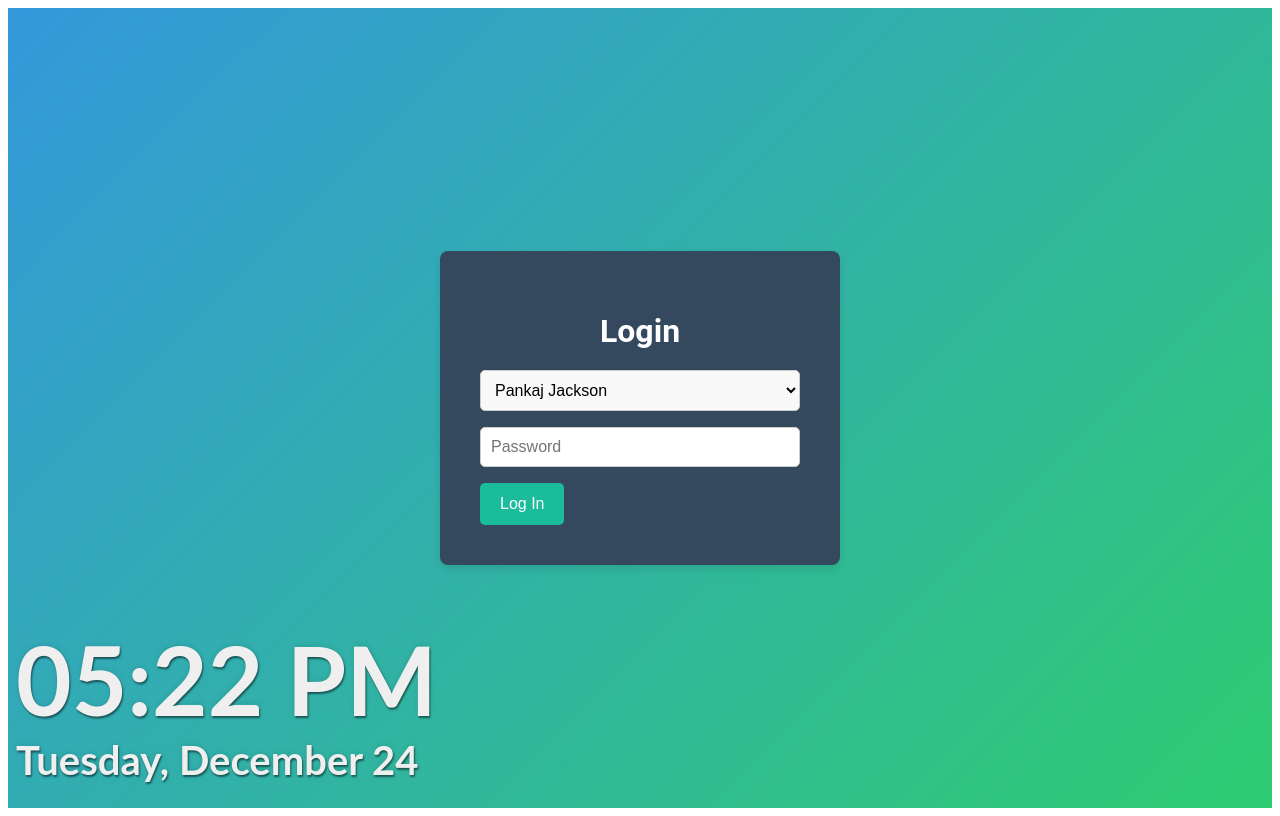
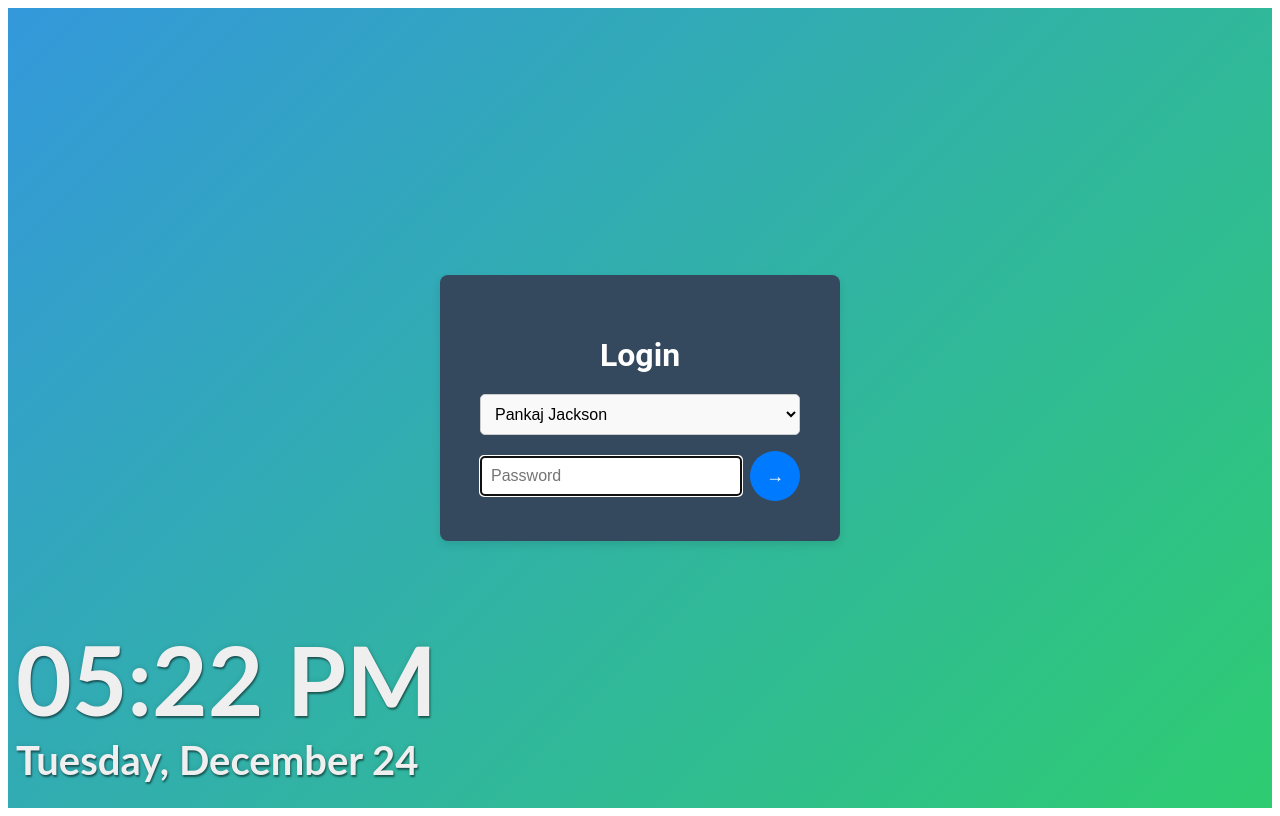
Before and after one commit to pankajackson/lightdm-webkit-theme-lxa, a React (Vite) app: page / in a window 1280 px wide. Built offline with nearby package versions, Linux system fonts and the light colour scheme.

Commit message:
Added login form

```diff
--- a/src/App.tsx
+++ b/src/App.tsx
@@ -19,7 +19,15 @@ const App: React.FC<Props> = ({ initialLightDM }) => {
   return (
     <>
       <BackgroundWrapper colors={{ color1: "#3498db", color2: "#2ecc71" }}>
-        <Greeter />
+        <Greeter
+          currentPassword={lightDM.password}
+          isSubmitting={lightDM.isAuthenticating}
+          onLogIn={lightDM.authenticate}
+          onPasswordChange={lightDM.setPassword}
+          onUserSelect={lightDM.setUser}
+          user={lightDM.user}
+          users={lightDM.users}
+        />
         <Clock is24Hour={false} />
       </BackgroundWrapper>
     </>
--- a/src/components/Greeter.tsx
+++ b/src/components/Greeter.tsx
@@ -1,43 +1,64 @@
 import React, { useState } from "react"
-import Title from "@/components/styled/Title"
-import FormContainer from "@/components/styled/FormContainer"
-import InputField from "@/components/styled/InputField"
-import DropdownInputField from "@/components/styled/DropDownInputField"
-import Button from "@/components/styled/Button"
-import { users, defaultUser } from "@/dummyData"
+import Title from "@/components/controls/Title"
+import UserListDropDown from "@/components/controls/UserListDropDown"
+import GreeterContainer from "@/components/controls/GreeterContainer"
+import LogInForm from "@/components/LoginForm" // Assuming you place LogInForm in controls
 
-const Greeter: React.FC = () => {
-  const [username, setUsername] = useState<string>("")
-  const [password, setPassword] = useState<string>("")
+interface LightDMUser {
+  username: string
+  display_name: string
+}
 
-  const handleLogin = () => {
-    if (username.trim() === "" || password.trim() === "") {
-      console.log("Please fill in all fields")
-      return
+interface Props {
+  currentPassword: string
+  isSubmitting: boolean
+  onLogIn: () => void
+  onPasswordChange: (newPassword: string) => void
+  onUserSelect: (user: LightDMUser) => void
+  user: null | LightDMUser
+  users: LightDMUser[]
+}
+
+const Greeter: React.FC<Props> = ({
+  currentPassword,
+  isSubmitting,
+  onPasswordChange,
+  onLogIn,
+  onUserSelect,
+  user,
+  users,
+}) => {
+  const [selectedUser, setSelectedUser] = useState<string>(user?.username || "")
+
+  const handleUserSelect = (newUser: string) => {
+    setSelectedUser(newUser)
+    const selected = users.find((u) => u.username === newUser)
+    if (selected) {
+      onUserSelect(selected)
     }
-    console.log("Login submitted with:", { username, password })
-    // Add login logic here
+  }
+
+  const handleLoginSubmit = () => {
+    onLogIn()
   }
 
   return (
-    <FormContainer>
+    <GreeterContainer>
       <Title>Login</Title>
-      <DropdownInputField
-        options={users}
-        defaultValue={defaultUser}
-        label="Select username"
+      <UserListDropDown
+        users={users}
+        defaultValue={selectedUser}
         id="ddlUsers"
-        name="ddUsers"
-        onChange={setUsername}
+        name="ddlUsers"
+        onChange={(e) => handleUserSelect(e.target.value)}
       />
-      <InputField
-        type="password"
-        placeholder="Password"
-        value={password}
-        onChange={(e) => setPassword(e.target.value)}
+      <LogInForm
+        currentPassword={currentPassword}
+        isSubmitting={isSubmitting}
+        onPasswordChange={onPasswordChange}
+        onSubmit={handleLoginSubmit}
       />
-      <Button onClick={handleLogin} label="Log In" />
-    </FormContainer>
+    </GreeterContainer>
   )
 }
 
--- /dev/null
+++ b/src/components/LoginForm.tsx
@@ -0,0 +1,98 @@
+import React, { useCallback, useEffect } from "react"
+import styled from "styled-components"
+import CircularButton from "@/components/controls/CircularButton"
+import FormContainer from "./controls/FormContainer"
+
+const StyledForm = styled.form`
+  display: flex;
+  flex-direction: column;
+  gap: 12px;
+`
+
+const InputWrapper = styled.div`
+  display: flex;
+  align-items: center;
+  gap: 8px;
+`
+
+const StyledInput = styled.input`
+  flex: 1;
+  padding: 10px;
+  font-size: 16px;
+  border: 1px solid #ccc;
+  border-radius: 4px;
+`
+
+const Spinner = styled.div`
+  border: 3px solid rgba(255, 255, 255, 0.3);
+  border-top: 3px solid #fff;
+  border-radius: 50%;
+  width: 24px;
+  height: 24px;
+  animation: spin 1s linear infinite;
+
+  @keyframes spin {
+    to {
+      transform: rotate(360deg);
+    }
+  }
+`
+
+interface Props {
+  currentPassword: string
+  isSubmitting: boolean
+  onPasswordChange: (newPassword: string) => void
+  onSubmit: () => void
+}
+
+const LogInForm: React.FC<Props> = ({
+  currentPassword,
+  isSubmitting,
+  onPasswordChange,
+  onSubmit,
+}) => {
+  const handlePasswordChange = useCallback(
+    (e: React.ChangeEvent<HTMLInputElement>) =>
+      onPasswordChange(e.target.value),
+    [onPasswordChange]
+  )
+
+  const handleSubmit = useCallback(
+    (e: React.FormEvent) => {
+      e.preventDefault()
+      onSubmit()
+    },
+    [onSubmit]
+  )
+
+  // Clear the password input when the form unmounts.
+  useEffect(() => {
+    return () => onPasswordChange("")
+  }, [onPasswordChange])
+
+  return (
+    <FormContainer>
+      <StyledForm onSubmit={handleSubmit}>
+        <InputWrapper>
+          <StyledInput
+            autoFocus={true}
+            disabled={isSubmitting}
+            id="password"
+            name="password"
+            onChange={handlePasswordChange}
+            type="password"
+            value={currentPassword}
+            placeholder="Password"
+          />
+          <CircularButton
+            disabled={isSubmitting}
+            label={isSubmitting ? <Spinner /> : "→"}
+            type="submit"
+          />
+        </InputWrapper>
+      </StyledForm>
+    </FormContainer>
+  )
+}
+
+export default LogInForm
--- /dev/null
+++ b/src/components/controls/CircularButton.tsx
@@ -0,0 +1,36 @@
+import React from "react"
+import styled from "styled-components"
+
+const StyledCircularButton = styled.button`
+  display: flex;
+  align-items: center;
+  justify-content: center;
+  width: 50px;
+  height: 50px;
+  border: none;
+  background-color: ${(props) => (props.disabled ? "#ccc" : "#007BFF")};
+  color: #fff;
+  border-radius: 50%;
+  cursor: ${(props) => (props.disabled ? "not-allowed" : "pointer")};
+  font-size: 18px;
+  transition: background-color 0.3s ease;
+
+  &:hover {
+    background-color: ${(props) => (props.disabled ? "#ccc" : "#0056b3")};
+  }
+`
+
+const CircularButton: React.FC<{
+  disabled: boolean
+  onClick?: () => void
+  label: string | React.JSX.Element
+  type: "submit" | "reset"
+}> = ({ disabled, onClick, label, type }) => {
+  return (
+    <StyledCircularButton onClick={onClick} disabled={disabled} type={type}>
+      {label}
+    </StyledCircularButton>
+  )
+}
+
+export default CircularButton
--- /dev/null
+++ b/src/components/controls/FormContainer.tsx
@@ -0,0 +1,11 @@
+import styled from "styled-components"
+
+const FormContainer = styled.div`
+  display: flex;
+  flex-direction: column;
+  gap: 16px;
+  max-width: 400px;
+  margin: 0 auto;
+`
+
+export default FormContainer
--- a/src/components/styled/FormContainer.tsx
+++ b/src/components/controls/GreeterContainer.tsx
@@ -12,10 +12,10 @@ const Container = styled.div`
   overflow: hidden;
 `
 
-const FormContainer: React.FC<{ children: React.ReactNode }> = ({
+const GreeterContainer: React.FC<{ children: React.ReactNode }> = ({
   children,
 }) => {
   return <Container>{children}</Container>
 }
 
-export default FormContainer
+export default GreeterContainer
--- a/src/components/styled/DropDownInputField.tsx
+++ b/src/components/controls/UserListDropDown.tsx
@@ -21,19 +21,17 @@ const StyledOption = styled.option`
   padding: 10px;
 `
 
-interface DropdownInputFieldProps {
-  options: { display_name: string; username: string }[]
+interface UserListDropDownProps {
+  users: LightDMUser[]
   defaultValue?: string
-  label: string
   id: string
   name: string
-  onChange: (value: string) => void
+  onChange: (e: React.ChangeEvent<HTMLSelectElement>) => void
 }
 
-const DropdownInputField: React.FC<DropdownInputFieldProps> = ({
-  options,
+const UserListDropDown: React.FC<UserListDropDownProps> = ({
+  users,
   defaultValue,
-  label,
   id,
   name,
   onChange,
@@ -43,14 +41,16 @@ const DropdownInputField: React.FC<DropdownInputFieldProps> = ({
   useEffect(() => {
     if (defaultValue) {
       setSelectedValue(defaultValue)
-      onChange(defaultValue)
+      const mockEvent = {
+        target: { value: defaultValue },
+      } as React.ChangeEvent<HTMLSelectElement>
+      onChange(mockEvent)
     }
   }, [defaultValue, onChange])
 
   const handleSelectChange = (e: React.ChangeEvent<HTMLSelectElement>) => {
-    const selected = e.target.value
-    setSelectedValue(selected)
-    onChange(selected)
+    setSelectedValue(e.target.value)
+    onChange(e)
   }
 
   return (
@@ -60,14 +60,14 @@ const DropdownInputField: React.FC<DropdownInputFieldProps> = ({
       value={selectedValue}
       onChange={handleSelectChange}
     >
-      <StyledOption value="">{label}</StyledOption>
-      {options.map((option, index) => (
-        <StyledOption key={index} value={option.username}>
-          {option.display_name}
+      {/* <StyledOption value="">{label}</StyledOption> */}
+      {users.map((user, index) => (
+        <StyledOption key={index} value={user.username}>
+          {user.display_name}
         </StyledOption>
       ))}
     </StyledSelect>
   )
 }
 
-export default DropdownInputField
+export default UserListDropDown
--- a/src/components/styled/Button.tsx
+++ /dev/null
@@ -1,25 +0,0 @@
-import React from "react"
-import styled from "styled-components"
-
-const StyledButton = styled.button`
-  background-color: #1abc9c;
-  color: white;
-  font-size: 16px;
-  padding: 12px 20px;
-  border: none;
-  border-radius: 5px;
-  cursor: pointer;
-
-  &:hover {
-    background-color: #16a085;
-  }
-`
-
-const Button: React.FC<{ onClick: () => void; label: string }> = ({
-  onClick,
-  label,
-}) => {
-  return <StyledButton onClick={onClick}>{label}</StyledButton>
-}
-
-export default Button
```
Also changed, not shown: src/components/controls/Label.tsx (added, +8 -0 lines), src/components/controls/RectButton.tsx (added, +32 -0 lines), src/components/controls/InputField.tsx (renamed from src/components/styled/InputField.tsx), src/components/controls/Title.tsx (renamed from src/components/styled/Title.tsx).
